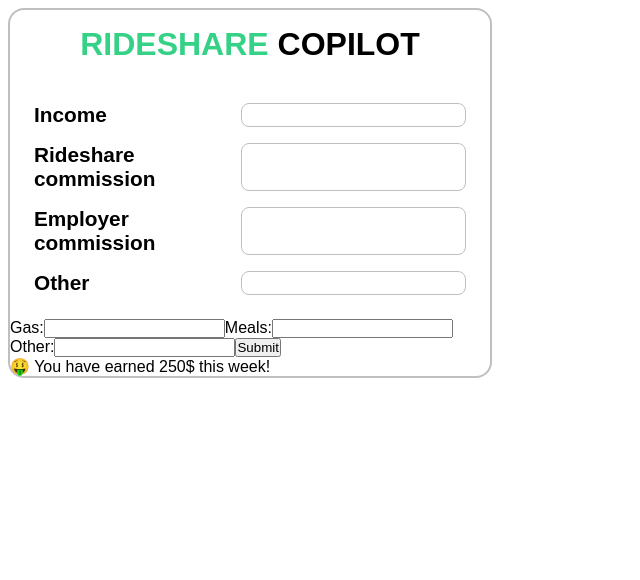
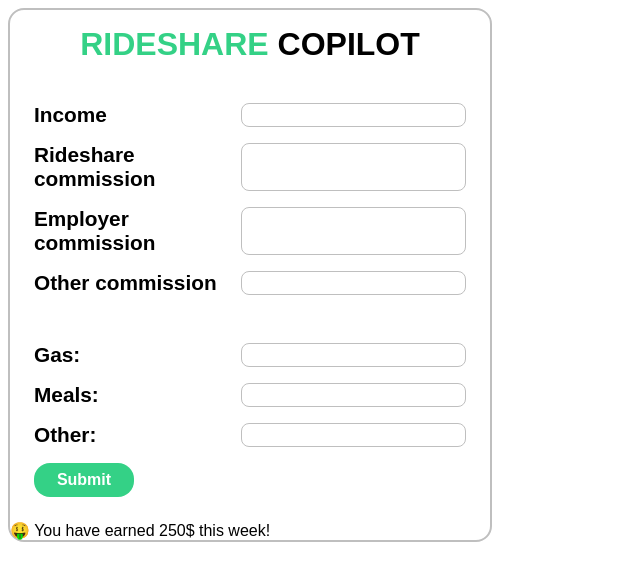
Before and after one commit to EmanuelTabian/rideshare-calculator, a React (Create React App) app: page / in a window 1280 px wide. Shown: the top 580 px of the page, without its empty margins (0-640 px from the left). Built offline with nearby package versions, Linux system fonts and the light colour scheme.

Commit message:
Stylize the form

```diff
--- a/src/App.js
+++ b/src/App.js
@@ -23,7 +23,7 @@ function Income() {
       <CommissionField>Income</CommissionField>
       <CommissionField>Rideshare commission</CommissionField>
       <CommissionField>Employer commission</CommissionField>
-      <CommissionField>Other</CommissionField>
+      <CommissionField>Other commission</CommissionField>
     </div>
   );
 }
@@ -40,13 +40,19 @@ function CommissionField({ children }) {
 function ExpenseForm() {
   return (
     <form className="expense-form">
+      <fieldset>
         <label>Gas:</label>
         <input type="text" />
+      </fieldset>
+      <fieldset>
         <label>Meals:</label>
         <input type="text" />
+      </fieldset>
+      <fieldset>
         <label>Other:</label>
         <input type="text" />
-      <button>Submit</button>
+      </fieldset>
+      <button className="button">Submit</button>
     </form>
   );
 }
--- a/src/index.css
+++ b/src/index.css
@@ -1,5 +1,6 @@
 :root {
   --color-text-secondary: #34d186;
+  --color-button-hover: #0f7946;
   --color-light-gray: #bfbfbf;
 }
 
@@ -32,7 +33,8 @@ html {
   color: var(--color-text-secondary);
 }
 
-.income {
+.income,
+.expense-form {
   padding: 16px;
   display: flex;
   justify-content: center;
@@ -40,7 +42,8 @@ html {
   flex-wrap: wrap;
 }
 
-.income > div {
+.income > div,
+.expense-form > fieldset {
   padding: 8px;
   display: grid;
   grid-template-columns: 2fr 1fr;
@@ -48,9 +51,31 @@ html {
   font-weight: 600;
 }
 
-div > input {
+fieldset {
+  border: none;
+}
+
+div > input,
+fieldset > input {
   border-radius: 8px;
   border: 1px solid var(--color-light-gray);
   font-size: 1rem;
   padding: 0 8px;
 }
+
+.button {
+  width: 100px;
+  margin: 8px;
+  padding: 8px;
+  border: none;
+  border-radius: 16px;
+  background-color: var(--color-text-secondary);
+  color: #fff;
+  font-size: 1rem;
+  font-weight: 600;
+  transition: 0.3s;
+}
+
+button:hover {
+  background-color: var(--color-button-hover);
+}
```
Lines whose indentation alone changed are shown as unchanged.
